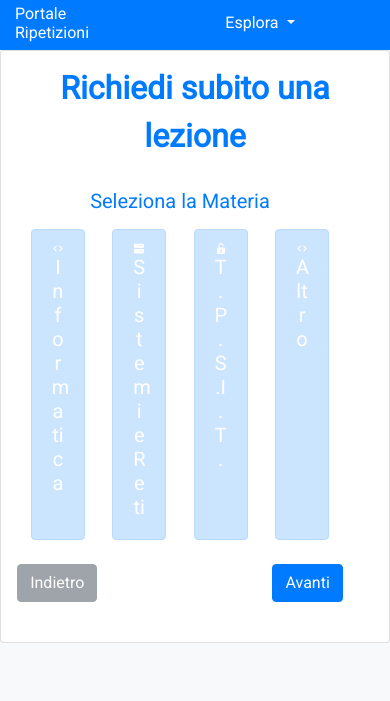
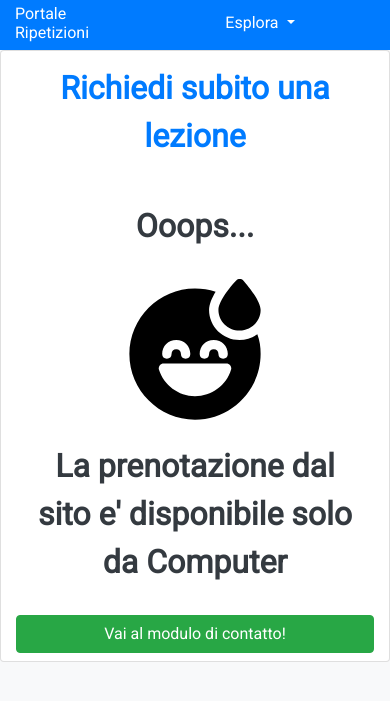
Before and after one commit to FontNotFound/FontanaRipetizioni, a PHP site: page /booking.php in a window 390 px wide. Shown: the top 701 px of the page. Run offline with PHP 8.4, Linux system fonts and the light colour scheme; data that the repository does not hold is empty; some libraries are stand-ins or nearby versions.

Commit message:
Last responsive changes and minor updates

```diff
--- a/admin/mail.php
+++ b/admin/mail.php
@@ -8,7 +8,7 @@ $messaggio = $_POST['message'];
 
 if($result = $conn->query("INSERT INTO notifiche VALUES ('".$nome."','".$email."','".$messaggio."', 0)")){
     $_SESSION['response'] = 'Success';
-    $_SESSION['response_message'] =  "Notifica inviata! riceverai la risposta sulla mail ".$email;
+    $_SESSION['response_message'] =  "Notifica inviata! riceverai la risposta via mail ".$email;
 } else {
     $_SESSION['response'] = 'Error';
     $_SESSION['response_message'] =  "Errore nell\'invio della notifica. Ritenta piu' tardi";
--- a/booking.php
+++ b/booking.php
@@ -13,36 +13,45 @@
 
         <!-- Only section: Booking Form -->
         <div class="card w-100 bg bg-white py-0 justify-content-center text-center">
-            <div class="card-content col-11 mb-1 text-white mb-2 mx-auto">
+            <div class="card-content col-lg-11 col-12 mb-1 text-white mb-2 mx-auto d-lg-none d-block">
+                <div class="row text-start justify-content-cetner w-100 mx-auto">
+                    <p class="alert text-primary w-100" style="font-size: 2rem; font-weight: bolder"> Richiedi subito una lezione </p>
+                </div>
+                <p class="alert alert text-dark w-100" style="font-size: 2rem; font-weight: bolder"> Ooops... </p>
+                <img src="img/svg/ops.svg" class="img-responsive w-100" style="width: 100%; max-width: 150px">
+                <p class="alert alert text-dark w-100" style="font-size: 2rem; font-weight: bolder"> La prenotazione dal sito e' disponibile solo da Computer </p>
+                <a class="w-100 btn btn-success" href="contatti.php"> Vai al modulo di contatto! </a>
+            </div>
+            <div class="card-content col-lg-11 col-12 mb-1 text-white mb-2 mx-auto d-lg-block d-none">
                 <div class="row text-start justify-content-cetner w-100 mx-auto">
                     <p class="alert text-primary w-100" style="font-size: 2rem; font-weight: bolder"> Richiedi subito una lezione </p>
                 </div>
                 <!-- Materia -->
-                <div id="materiaContainer" class="sectionContainer row w-100 justify-content-center text-center">
+                <div id="materiaContainer" class="sectionContainer row w-100 justify-content-center text-center mx-0">
                     <h2 class="text-primary"> Seleziona la Materia </h2>
                     <div id="subjectSelect" class="row w-100 justify-content-center text-center">
-                        <div materia="Informatica" class="selectioncard card card-content alert alert-primary text-white my-2 mx-auto col-2 rounded">
+                        <div materia="Informatica" class="selectioncard card card-content alert alert-primary text-white my-2 mx-auto col-md-2 col-10 rounded">
                             <img src="img/svg/informatica.svg" class="img-fluid filter-white"/>
                             <h5 class="text-white"> Informatica </h5>
                         </div>
-                        <div materia="Sistemi e Reti" class="selectioncard card card-content alert alert-primary text-white my-2 mx-auto col-2 rounded">
+                        <div materia="Sistemi e Reti" class="selectioncard card card-content alert alert-primary text-white my-2 mx-auto col-md-2 col-10 rounded">
                             <img src="img/svg/sistemi.svg" class="img-fluid filter-white"/>
                             <h5 class="text-white"> Sistemi e Reti </h5>
                         </div>
-                        <div materia="TPSIT" class="selectioncard card card-content alert alert-primary text-white my-2 mx-auto col-2 rounded">
+                        <div materia="TPSIT" class="selectioncard card card-content alert alert-primary text-white my-2 mx-auto col-md-2 col-10 rounded">
                             <img src="img/svg/tpsit.svg" class="img-fluid filter-white"/>
                             <h5 class="text-white"> T.P.S.I.T. </h5>
                         </div>
-                        <div materia="Altro" class="selectioncard card card-content alert alert-primary text-white my-2 mx-auto col-2 rounded">
+                        <div materia="Altro" class="selectioncard card card-content alert alert-primary text-white my-2 mx-auto col-md-2 col-10 rounded">
                             <img src="img/svg/informatica.svg" class="img-fluid filter-white"/>
                             <h5 class="text-white"> Altro </h5>
                         </div>
                     </div>
                 </div>
                 <!-- Argomento -->
-                <div previous="materia" id="argomentoContainer" class="sectionContainer row w-100 justify-content-center text-center" style="display: none">
+                <div previous="materia" id="argomentoContainer" class="mx-0 sectionContainer row w-100 justify-content-center text-center" style="display: none">
                     <h2 class="text-primary"> Seleziona l'Argomento (in generale) </h2>
-                    <select onChange="selectArg()" class="form-control form-select-lg w-100" id="argomentoSelect">
+                    <select onChange="selectArg()" class="form-control form-select-lg w-100" id="argomentoSelect" style="z-index: 20">
                         <?php
                             if($result = $conn->query("SELECT * FROM Argomento ORDER BY Anno"))
                                 foreach($result as $arg){
@@ -56,7 +65,7 @@
                     </select>
                 </div>
                 <!-- Descrizione -->
-                <div previous="argomento" id="descrizioneContainer" class="sectionContainer row w-100 justify-content-center text-center" style="display: none">
+                <div previous="argomento" id="descrizioneContainer" class="mx-0 sectionContainer row w-100 justify-content-center text-center" style="display: none">
                     <div class="col-12">
                         <h2 class="text-primary"> Descrizione della lezione </h2>
                     </div>
@@ -69,7 +78,7 @@
                     </div>
                 </div>
                 <!-- Calendario -->
-                <div previous="descrizione" id="calendarioContainer" class="sectionContainer row w-100 justify-content-center text-center" style="display: none">
+                <div previous="descrizione" id="calendarioContainer" class="mx-0 sectionContainer row w-100 justify-content-center text-center" style="display: none">
                     <div class="col-12">
                         <h2 class="text-primary"> Seleziona l'orario e il giorno della lezione </h2>
                     </div>
@@ -91,7 +100,7 @@
                         </div>
                         <div class="row w-100 justify-content-center mx-auto mb-2">
                             <table class="col-11 table-hover table-bordered w-100 mx-2 px-auto text-center">
-                                <thead class="bg bg-light">
+                                <thead class="bg bg-primary">
                                     <tr>
                                         <th scope="col"> Orario </th>
                                         <th scope="col"> Lunedì </th>
--- a/components/navbar.php
+++ b/components/navbar.php
@@ -18,6 +18,7 @@
                 <a class=" dropdown-item" href="gallery.php">Raccolta Video</a>
                 <a class=" dropdown-item" href="documents.php">Esercitazioni</a>
                 <a class=" dropdown-item" href="contatti.php">Contatti</a>
+                <a class=" dropdown-item" href="login.php">Area Riservata</a>
             </div>
         </div>
         <!-- Desktop Menu -->
```
Also changed, not shown: contatti.php (+22 -7 lines), documents.php (+6 -6 lines), gallery.php (+10 -11 lines), css/font.css (line endings or trailing spaces), img/svg/ops.svg (added).
